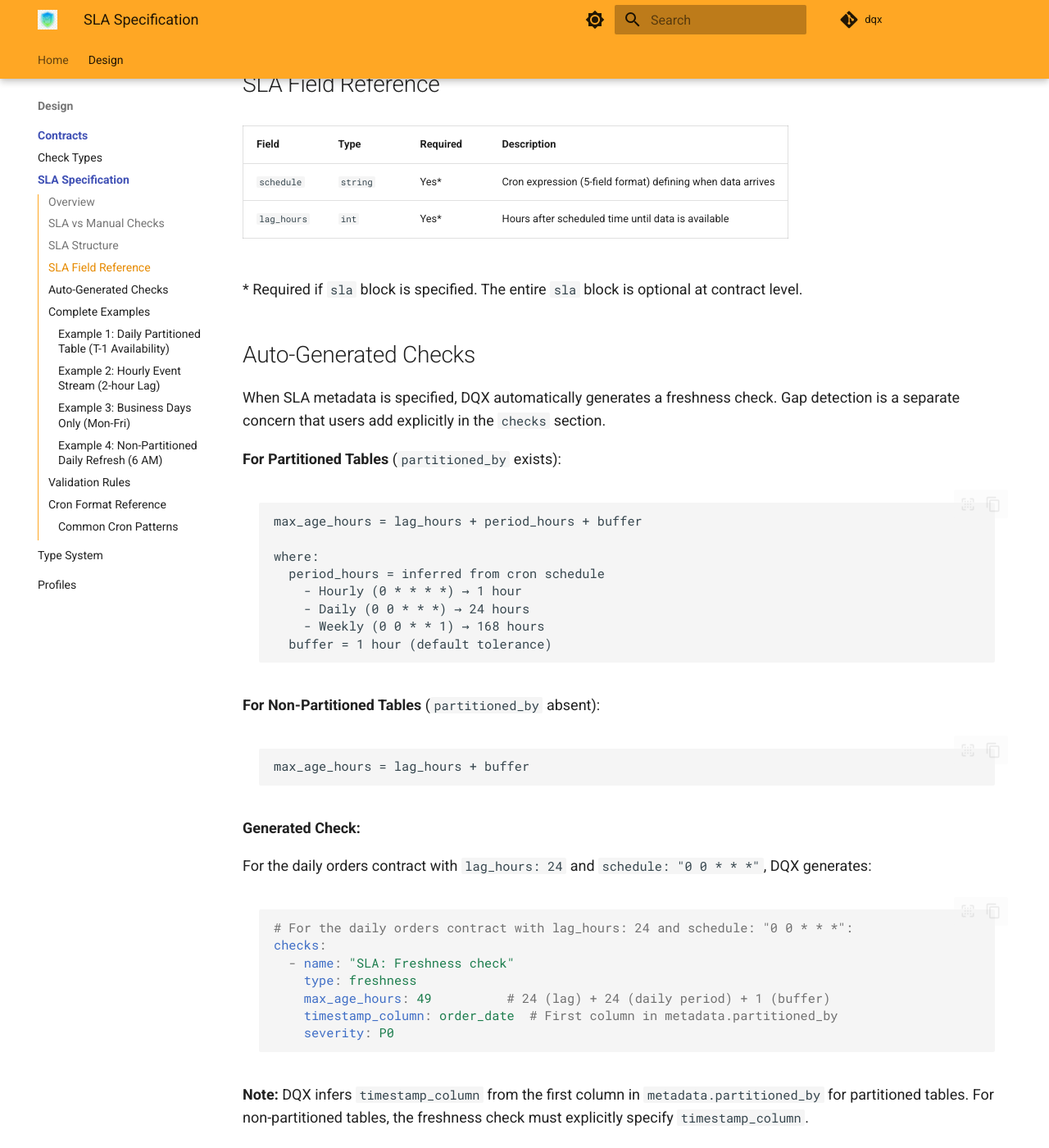
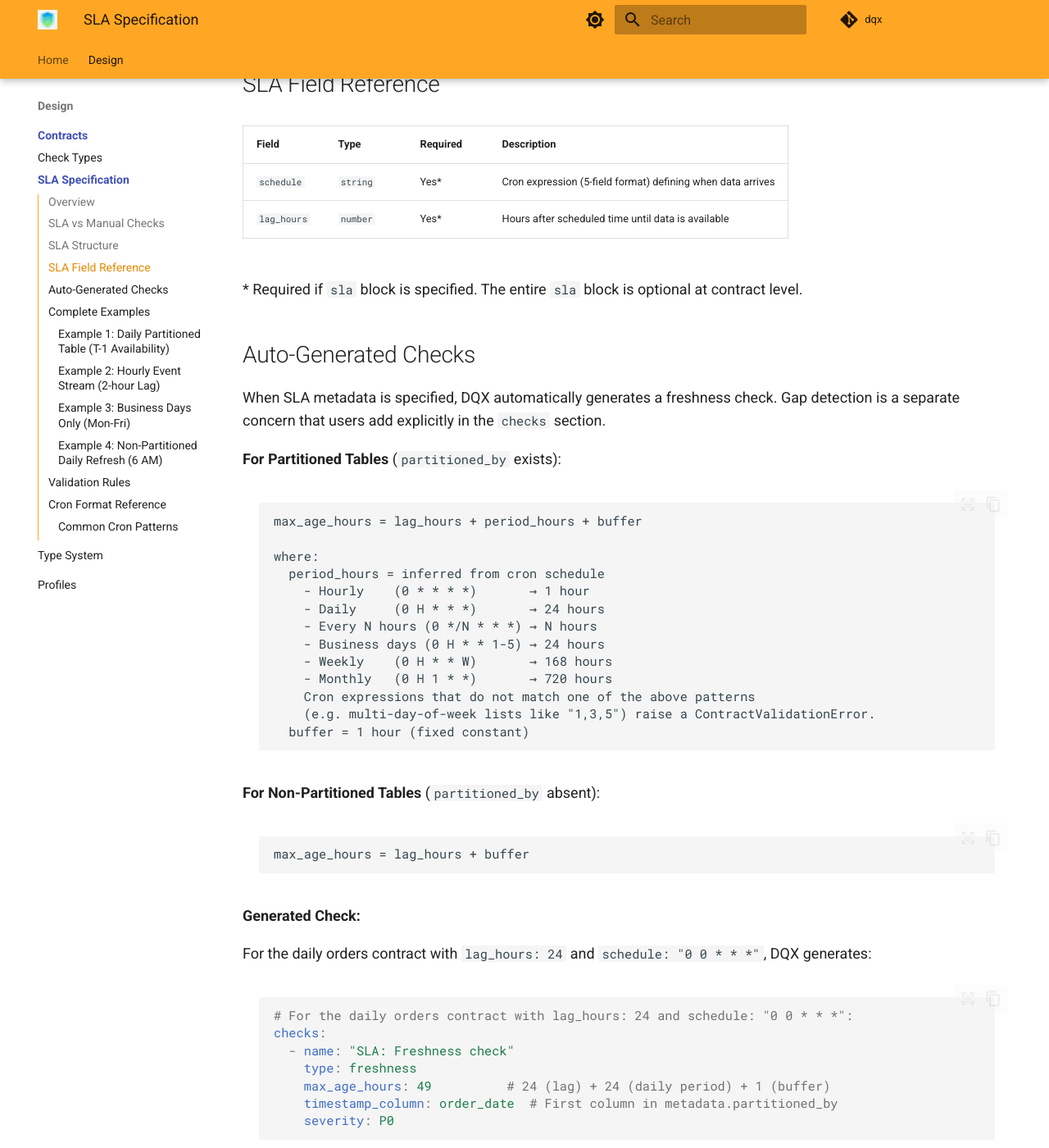
Before and after one commit to nampham2/dqx, an MkDocs documentation site: the page built from docs/design/contracts/sla.md, in a window 1280 px wide and 1400 px high, scrolled down 2074 px. Shown: the whole window at 82% size. Built offline with MkDocs 1.6.1 and Material for MkDocs 9.7.7, drawn with Linux system fonts in a browser that asks for light colours; comment, search, counter and statistics services are not loaded; some of the changed text lies outside the part shown.

Commit message:
docs(contracts): apply design review fixes across checks, types, sla, and index
- checks.md: make timestamp_column required on freshness check (B1)
- checks.md: replace duplicated num_rows validator table with reference to Parameter Conventions (B3)
- checks.md: clarify duplicates formula as COUNT(*) - COUNT(DISTINCT col) (B5)
- checks.md, index.md: expand length check to cover string, list, and map types (B6)
- checks.md: fix blacklist validator guidance — min is correct for conforming-row checks (B7)
- checks.md: define return:pct denominator as total rows including nulls (M3)
- checks.md: raise ContractValidationError when flags + format used together on pattern check (M6)
- checks.md: add scoping note for percentile parameter vs check type name (M7)
- types.md: add large_string/large_utf8/large_list to compatibility matrix; reject float16 (M1)
- types.md: document that nested struct/list nullable flags are documentation-only (M2)
- sla.md: complete period_hours mapping for all supported cron patterns; unsupported raises ContractValidationError; rename buffer to fixed constant (M4/B4)
- sla.md, index.md: change lag_hours type from int to number (fractional lags supported) (M11)
- sla.md: expand Example 4 to show full auto-generated check YAML for non-partitioned table (M9)
- index.md: add SchemaValidationError / ContractValidationError references in Architecture section (M5)
- index.md: clarify version field as any string; semantic versioning recommended not enforced (M12)

````diff
--- a/docs/design/contracts/sla.md
+++ b/docs/design/contracts/sla.md
@@ -59,7 +59,7 @@ tags: [string, ...]
 # OPTIONAL: Structured SLA (can be omitted entirely)
 sla:
   schedule: string               # REQUIRED (if sla specified): Cron expression (5-field format)
-  lag_hours: int                 # REQUIRED (if sla specified): Hours after scheduled time until data available
+  lag_hours: number                 # REQUIRED (if sla specified): Hours after scheduled time until data available
 
 # Optional table metadata
 metadata:
@@ -75,7 +75,7 @@ metadata:
 | Field | Type | Required | Description |
 |-------|------|----------|-------------|
 | `schedule` | `string` | Yes* | Cron expression (5-field format) defining when data arrives |
-| `lag_hours` | `int` | Yes* | Hours after scheduled time until data is available |
+| `lag_hours` | `number` | Yes* | Hours after scheduled time until data is available |
 
 \* Required if `sla` block is specified. The entire `sla` block is optional at contract level.
 
@@ -89,10 +89,15 @@ max_age_hours = lag_hours + period_hours + buffer
 
 where:
   period_hours = inferred from cron schedule
-    - Hourly (0 * * * *) → 1 hour
-    - Daily (0 0 * * *) → 24 hours
-    - Weekly (0 0 * * 1) → 168 hours
-  buffer = 1 hour (default tolerance)
+    - Hourly    (0 * * * *)       → 1 hour
+    - Daily     (0 H * * *)       → 24 hours
+    - Every N hours (0 */N * * *) → N hours
+    - Business days (0 H * * 1-5) → 24 hours
+    - Weekly    (0 H * * W)       → 168 hours
+    - Monthly   (0 H 1 * *)       → 720 hours
+    Cron expressions that do not match one of the above patterns
+    (e.g. multi-day-of-week lists like "1,3,5") raise a ContractValidationError.
+  buffer = 1 hour (fixed constant)
 ```
 
 **For Non-Partitioned Tables** (`partitioned_by` absent):
````
Also changed, not shown: other parts of docs/design/contracts/sla.md (+7 -2 lines), docs/design/contracts/checks.md (+68 -23 lines), docs/design/contracts/index.md (+4 -4 lines), docs/design/contracts/types.md (+21 -3 lines).
